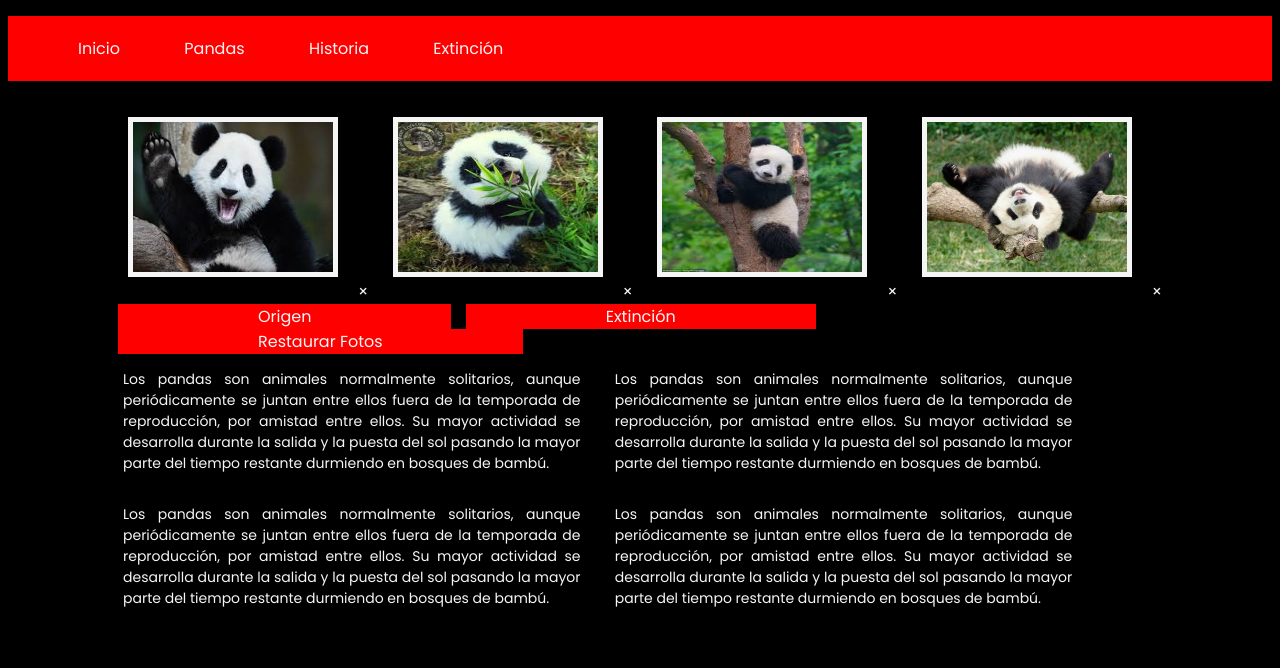
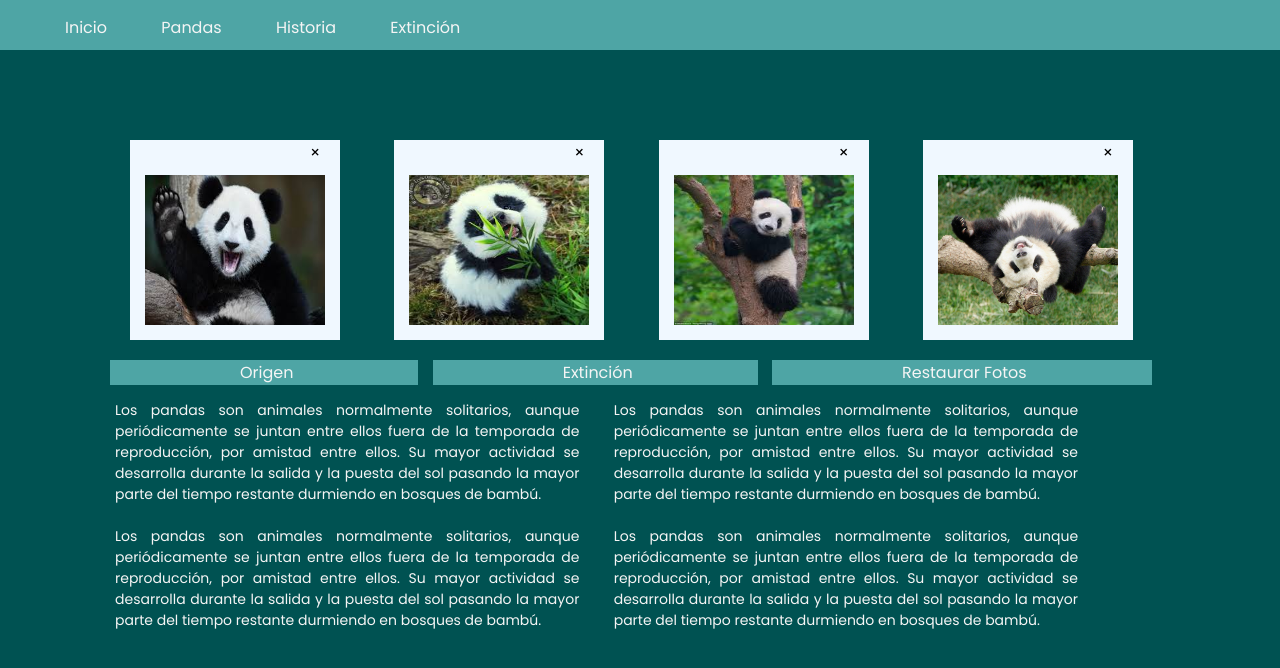
Before and after one commit to MontserratLili/PandaPanda, a plain HTML site: page index.html in a window 1280 px wide. Drawn offline with Linux system fonts and the light colour scheme.

Commit message:
agregando funcionalidad

```diff
--- a/assets/css/main.css
+++ b/assets/css/main.css
@@ -1,69 +1,103 @@
-body{
+body {
     font-family: 'Poppins', sans-serif;
-    background-color: black;
+    background-color: #005252;
     color: whitesmoke;
+    margin: 0px;
 }
-ul{
-    background-color: red;
+
+ul {
+    background-color: #4EA5A5;
+    top: 0;
+    left: 0;
+    width: 100%;
+    height: 50px;
+    z-index: 900;
+    margin-top: 0px;
+    position: fixed;
+    padding-top: 0px;
 }
-li{
+
+li {
     display: inline-block;
-    padding: 20px;
+    padding: 15px;
     list-style: none;
 }
-a{
+
+a {
     color: whitesmoke;
     text-decoration: none;
     padding: 10px;
 }
-a:hover{
-    color: black;
+
+a:hover {
+    color: #AF0F0F;
 }
-span{
-    color: red;
 
+.botones:hover {
+    color: #AF0F0F;
 }
-img{
-    display: inline-block
+
+
+img {
+    display: inline-block;
     width: 180px;
     height: 150px;
-    margin:20px;
-    border: 5px solid whitesmoke;
+    margin: 10px 20px 20px 15px;
+    position: relative;
 }
-.cerrar{
+
+.cerrar {
     position: relative;
     margin-top: 310px;
 }
-.botones{
+
+.botones {
     display: inline-block;
-    padding: 0px 140px 0px 140px;
+    padding: 0px 125px 0px 130px;
     margin-left: 10px;
     text-align: center;
-    background-color: red;
+    background-color: #4EA5A5;
 }
-#panda1{
+
+#panda1 {
     margin-left: 10px;
 }
-.botonesnav{
+
+.botonesnav {
     margin-left: auto;
     margin-right: auto;
 }
-.pandanav{
+
+.pandanav {
     margin-left: 100px;
     margin-right: 100px;
+    margin-top: 60px;
 }
-.textoParrafo{
-    display:inline-block;
+
+.textoParrafo {
+    display: inline-block;
     padding: 5px;
     width: 43%;
     margin: 10px;
     text-align: justify;
     font-size: 14px;
 }
-.texto{
-    color:whitesmoke;
+
+.texto {
+    color: whitesmoke;
+    position: relative;
 }
-.cerrar{
-   color: whitesmoke;
 
+.cerrar {
+    color: black;
+    margin-left: 180px;
 }
+
+.marcoFoto {
+    display: inline-block;
+    background-color: aliceblue;
+    width: 210px;
+    height: 200px;
+    position: relative;
+    margin: 80px 20px 20px 30px;
+}
--- a/assets/js/main.js
+++ b/assets/js/main.js
@@ -0,0 +1,65 @@
+//*************OCULTAR IMAGENES*************
+var tache1 = document.getElementById("cerrar1");
+var tache2 = document.getElementById("cerrar2");
+var tache3 = document.getElementById("cerrar3");
+var tache4 = document.getElementById("cerrar4");
+
+function cerrar(){
+    document.getElementsByTagName("div")[0].style.display = "none";
+}
+tache1.addEventListener("click", cerrar);
+
+function cerrar1(){
+    document.getElementsByTagName("div")[1].style.display = "none";
+}
+tache2.addEventListener("click", cerrar1);
+
+function cerrar2(){
+    document.getElementsByTagName("div")[2].style.display = "none";
+}
+tache3.addEventListener("click", cerrar2);
+
+function cerrar3(){
+    document.getElementsByTagName("div")[3].style.display = "none";
+}
+tache4.addEventListener("click", cerrar3);
+
+//*************MOSTRAR IMAGENES*************
+function mostrar(){
+    document.getElementsByTagName("div")[0].style.display = "inline-block";
+    document.getElementsByTagName("div")[1].style.display = "inline-block";
+    document.getElementsByTagName("div")[2].style.display = "inline-block";
+    document.getElementsByTagName("div")[3].style.display = "inline-block";
+}
+
+panda3.addEventListener("click", mostrar);
+
+//*************OCULTAR PARRAFO IZQUIERDO*************
+
+function parrafoMostrar(){
+    document.getElementById("pUno").style.visibility = "hidden";
+    panda1.removeEventListener("click", parrafoMostrar);
+    panda1.addEventListener("click", parrafoOcultar);
+}
+function parrafoOcultar(){
+    document.getElementById("pUno").style.visibility = "visible";
+    panda1.removeEventListener("click", parrafoOcultar);
+    panda1.addEventListener("click", parrafoMostrar);
+}
+
+panda1.addEventListener("click", parrafoMostrar);
+
+//*************OCULTAR PARRAFO DERECHO*************
+
+function parrafoMostrar2(){
+    document.getElementById("pDos").style.visibility = "hidden";
+    panda2.removeEventListener("click", parrafoMostrar2);
+    panda2.addEventListener("click", parrafoOcultar2);
+}
+function parrafoOcultar2(){
+    document.getElementById("pDos").style.visibility = "visible";
+    panda2.removeEventListener("click", parrafoOcultar2);
+    panda2.addEventListener("click", parrafoMostrar2);
+}
+
+panda2.addEventListener("click", parrafoMostrar2);
--- a/index.html
+++ b/index.html
@@ -17,29 +17,35 @@
             <li class="lista"><a>Extinción</a></li>
         </ul>
     </nav>
-    <section class="pandanav">
-        <span class="cerrar" href="">
-        <img src="assets/img/img-1.jpg" alt="" width="200">&times;
-        </span>
-        <span class="cerrar" href="">
-        <img src="assets/img/img-2.jpg" alt="" width="200">&times;
-        </span>
-        <span class="cerrar" href="">
-        <img src="assets/img/img-3.jpg" alt="" width="200">&times;
-        </span>
-        <span class="cerrar" href="">
-        <img src="assets/img/img-4.jpg" alt="" width="200">&times;
-        </span>
+    <section class="pandanav" id="pandita">
+       <div class="marcoFoto" id="cerrar1a">
+        <span class="cerrar" id="cerrar1">&times;</span>
+        <img src="assets/img/img-1.jpg" alt="" width="200">
+       </div>
+        <div class="marcoFoto" id="cerrar2a">
+        <span class="cerrar" id="cerrar2">&times;</span>
+        <img src="assets/img/img-2.jpg" alt="" width="200">
+       </div>
+       <div class="marcoFoto" id="cerrar3a">
+        <span class="cerrar" id="cerrar3">&times;</span>
+        <img src="assets/img/img-3.jpg" alt="" width="200">
+       </div>
+       <div class="marcoFoto" id="cerrar4a">
+        <span class="cerrar" id="cerrar4">&times;</span>
+        <img src="assets/img/img-4.jpg" alt="" width="200">
+       </div>
     <section class="botonesnav">
         <div class="botones" id="panda1">Origen</div>
-        <div class="botones">Extinción</div>
-        <div class="botones">Restaurar Fotos</div>
+        <div class="botones" id="panda2">Extinción</div>
+        <div class="botones" id="panda3">Restaurar Fotos</div>
     </section>
     <section class="texto">
-        <p class="textoParrafo">Los pandas son animales normalmente solitarios, aunque periódicamente se juntan entre ellos fuera de la temporada de reproducción, por amistad entre ellos. Su mayor actividad se desarrolla durante la salida y la puesta del sol pasando la mayor parte del tiempo restante durmiendo en bosques de bambú.</p>
-        <p class="textoParrafo">Los pandas son animales normalmente solitarios, aunque periódicamente se juntan entre ellos fuera de la temporada de reproducción, por amistad entre ellos. Su mayor actividad se desarrolla durante la salida y la puesta del sol pasando la mayor parte del tiempo restante durmiendo en bosques de bambú.</p>
-        <p class="textoParrafo">Los pandas son animales normalmente solitarios, aunque periódicamente se juntan entre ellos fuera de la temporada de reproducción, por amistad entre ellos. Su mayor actividad se desarrolla durante la salida y la puesta del sol pasando la mayor parte del tiempo restante durmiendo en bosques de bambú.</p>
-        <p class="textoParrafo">Los pandas son animales normalmente solitarios, aunque periódicamente se juntan entre ellos fuera de la temporada de reproducción, por amistad entre ellos. Su mayor actividad se desarrolla durante la salida y la puesta del sol pasando la mayor parte del tiempo restante durmiendo en bosques de bambú.</p>
+        <p class="textoParrafo" id="pUno">Los pandas son animales normalmente solitarios, aunque periódicamente se juntan entre ellos fuera de la temporada de reproducción, por amistad entre ellos. Su mayor actividad se desarrolla durante la salida y la puesta del sol pasando la mayor parte del tiempo restante durmiendo en bosques de bambú.<br><br>
+        Los pandas son animales normalmente solitarios, aunque periódicamente se juntan entre ellos fuera de la temporada de reproducción, por amistad entre ellos. Su mayor actividad se desarrolla durante la salida y la puesta del sol pasando la mayor parte del tiempo restante durmiendo en bosques de bambú.
+        </p>
+        <p class="textoParrafo" id="pDos">Los pandas son animales normalmente solitarios, aunque periódicamente se juntan entre ellos fuera de la temporada de reproducción, por amistad entre ellos. Su mayor actividad se desarrolla durante la salida y la puesta del sol pasando la mayor parte del tiempo restante durmiendo en bosques de bambú.<br><br>
+        Los pandas son animales normalmente solitarios, aunque periódicamente se juntan entre ellos fuera de la temporada de reproducción, por amistad entre ellos. Su mayor actividad se desarrolla durante la salida y la puesta del sol pasando la mayor parte del tiempo restante durmiendo en bosques de bambú.
+        </p>
     </section>
 
     <script src="assets/js/main.js"></script>
```
